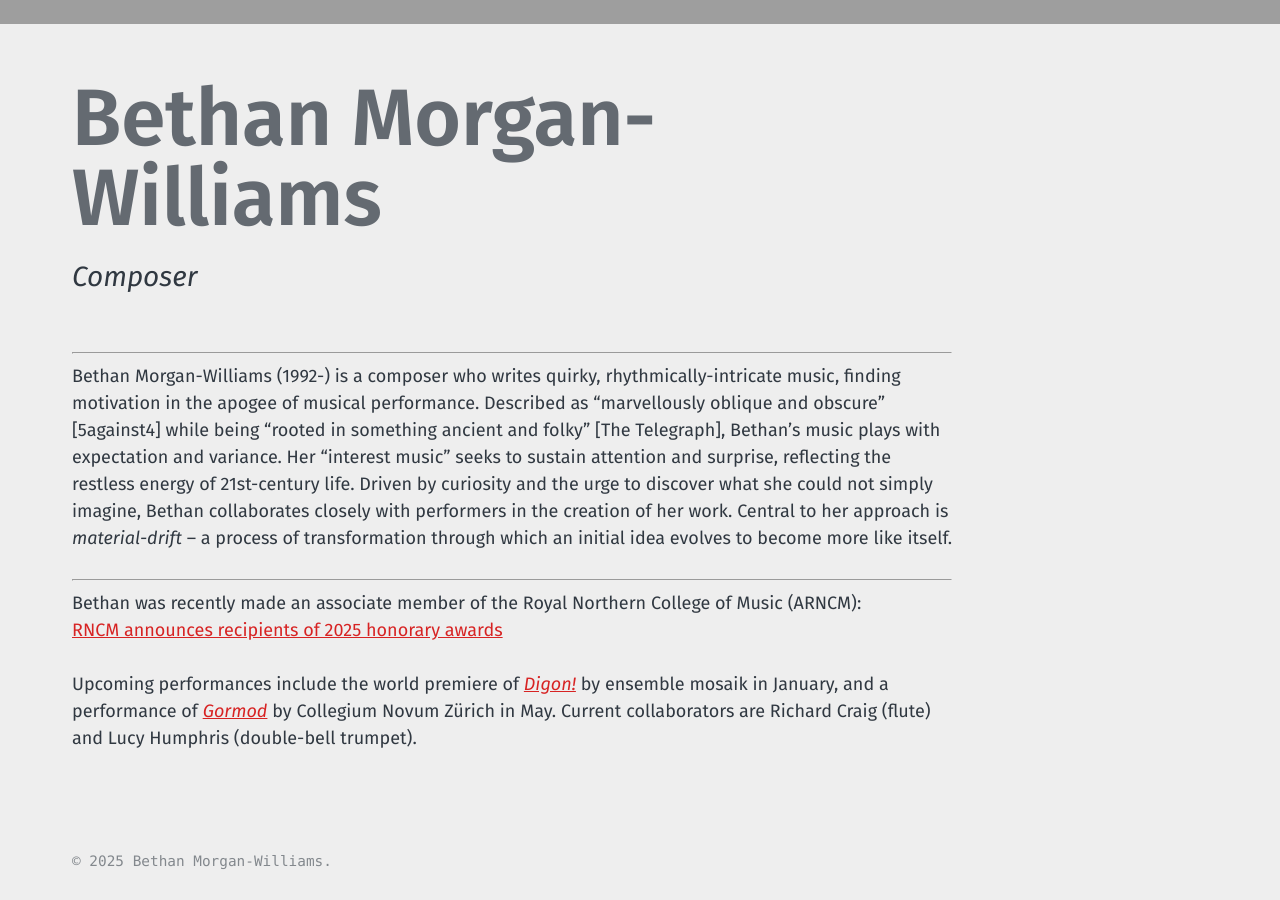
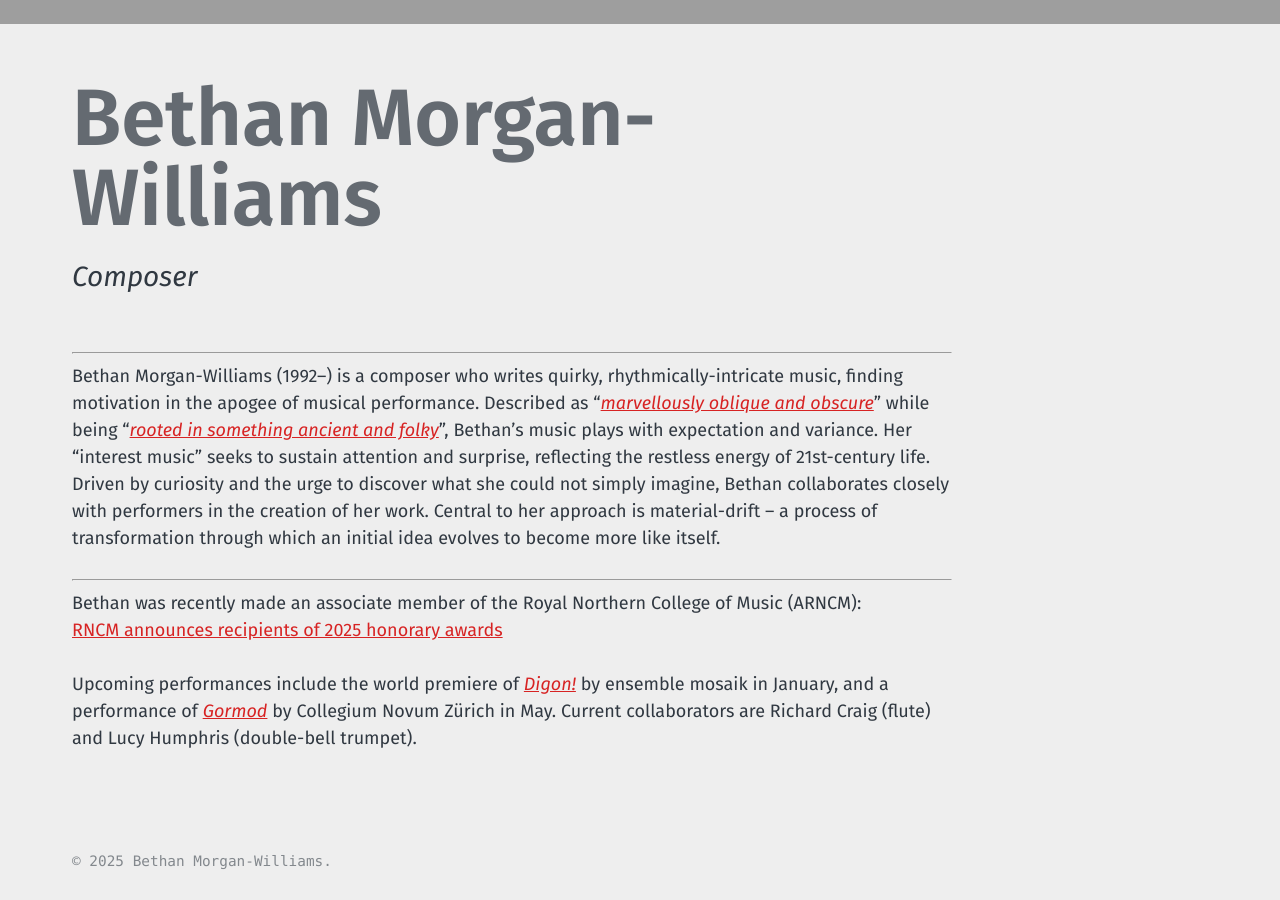
Before and after one commit to morganwilliamsb/website, a Jekyll site: the page built from index.md, in a window 1280 px wide and 900 px high, scrolled down 1051 px. Built offline with Jekyll 4.4.1, drawn with Linux system fonts in a browser that asks for light colours.

Commit message:
Update index.md
Added links for quotes in intro para

```diff
--- a/index.md
+++ b/index.md
@@ -8,7 +8,7 @@ sub_title: "Composer"
 
 ---
 
-Bethan Morgan-Williams (1992-) is a composer who writes quirky, rhythmically-intricate music, finding motivation in the apogee of musical performance. Described as “marvellously oblique and obscure” [5against4] while being “rooted in something ancient and folky” [The Telegraph], Bethan’s music plays with expectation and variance. Her “interest music” seeks to sustain attention and surprise, reflecting the restless energy of 21st-century life. Driven by curiosity and the urge to discover what she could not simply imagine, Bethan collaborates closely with performers in the creation of her work. Central to her approach is _material-drift_  – a process of transformation through which an initial idea evolves to become more like itself.
+Bethan Morgan-Williams (1992–) is a composer who writes quirky, rhythmically-intricate music, finding motivation in the apogee of musical performance. Described as “[_marvellously oblique and obscure_](https://5against4.com/2018/07/16/cheltenham-music-festival-2018-quartet-premieres-berkeley-ensemble-juliana/)” while being “[_rooted in something ancient and folky_](https://www.telegraph.co.uk/music/what-to-listen-to/london-symphony-orchestra-bring-booming-sounds-tate-moderns/)”, Bethan’s music plays with expectation and variance. Her “interest music” seeks to sustain attention and surprise, reflecting the restless energy of 21st-century life. Driven by curiosity and the urge to discover what she could not simply imagine, Bethan collaborates closely with performers in the creation of her work. Central to her approach is material-drift – a process of transformation through which an initial idea evolves to become more like itself.
 
 ---
 
```
